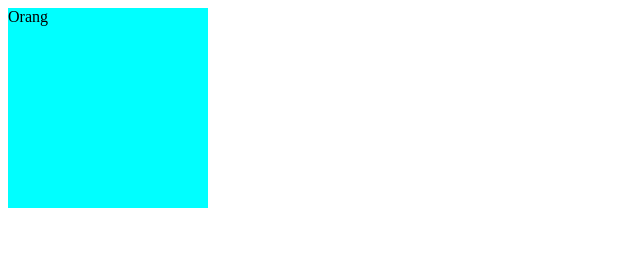
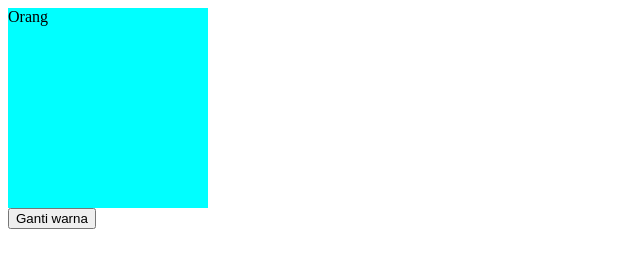
Before and after one commit to abdmun8/web-basic-course, a plain HTML site: page javascript-dom/latihan/event/index.html in a window 1280 px wide. Shown: the whole page, without its empty margins (0-640 px from the left). Drawn offline with Linux system fonts and the light colour scheme.

Commit message:
add latihan event

```diff
--- a/javascript-dom/latihan/event/index.html
+++ b/javascript-dom/latihan/event/index.html
@@ -8,6 +8,7 @@
   </head>
   <body>
     <div class="orang">Orang</div>
+    <button type="button">Ganti warna</button>
     <script src="./app.js"></script>
   </body>
 </html>
```
